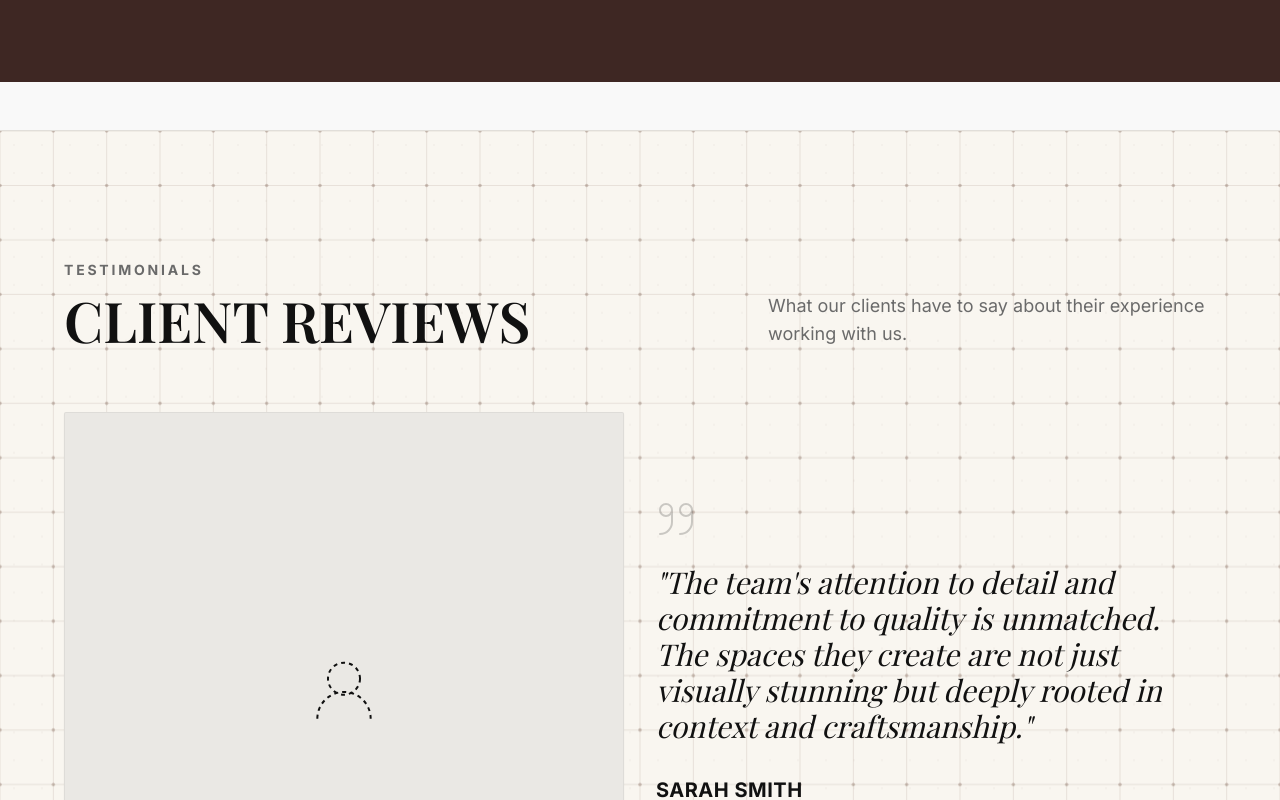
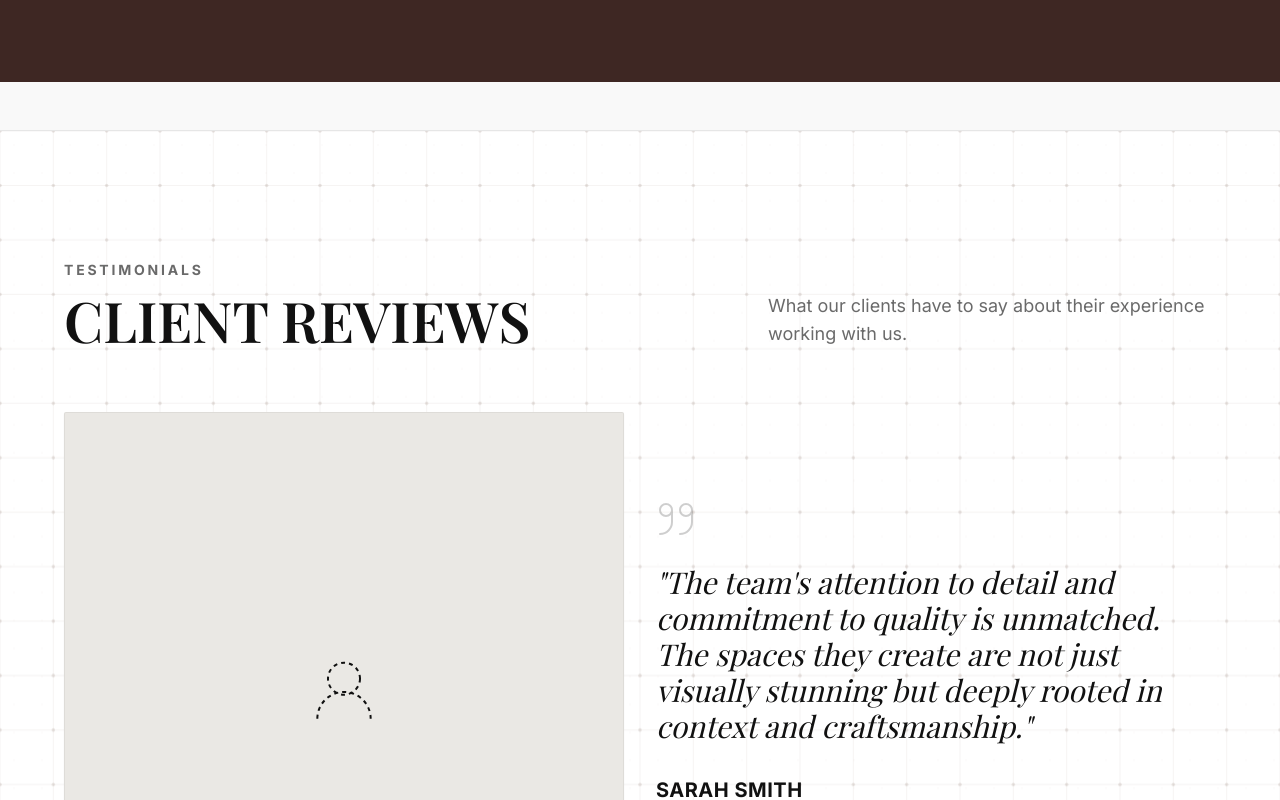
Before and after one commit to ahal0309/planbe20, a Next.js app: page / in a window 1280 px wide. Shown: the part 1780-2580 px from the top of the page. Built offline with nearby package versions, Linux system fonts and the light colour scheme; a web font is replaced by a local one.

Commit message:
Set kinetic grid background to pure white and soften brown line opacity

```diff
--- a/src/components/ui/kinetic-grid.tsx
+++ b/src/components/ui/kinetic-grid.tsx
@@ -178,22 +178,22 @@ export default function KineticGrid({
           ripple: "255,255,255",
         },
         architectural: {
-          bg: "#F9F6F0",
-          dotColor: "rgba(90,55,40,0.08)",
-          lineBase: { r: 90, g: 55, b: 40, a: 0.14 },
-          lineActive: { r: 90, g: 55, b: 40, a: 0.85 },
-          nodeBase: { r: 90, g: 55, b: 40, a: 0.25 },
-          nodeActive: { r: 90, g: 55, b: 40, a: 0.95 },
+          bg: "#FFFFFF",
+          dotColor: "rgba(90,55,40,0.035)",
+          lineBase: { r: 90, g: 55, b: 40, a: 0.07 },
+          lineActive: { r: 90, g: 55, b: 40, a: 0.45 },
+          nodeBase: { r: 90, g: 55, b: 40, a: 0.12 },
+          nodeActive: { r: 90, g: 55, b: 40, a: 0.65 },
           glow: "90,55,40",
           ripple: "139,107,93",
         },
         subtle: {
           bg: "transparent",
-          dotColor: "rgba(90,55,40,0.05)",
-          lineBase: { r: 90, g: 55, b: 40, a: 0.10 },
-          lineActive: { r: 90, g: 55, b: 40, a: 0.65 },
-          nodeBase: { r: 90, g: 55, b: 40, a: 0.18 },
-          nodeActive: { r: 90, g: 55, b: 40, a: 0.8 },
+          dotColor: "rgba(90,55,40,0.03)",
+          lineBase: { r: 90, g: 55, b: 40, a: 0.05 },
+          lineActive: { r: 90, g: 55, b: 40, a: 0.35 },
+          nodeBase: { r: 90, g: 55, b: 40, a: 0.10 },
+          nodeActive: { r: 90, g: 55, b: 40, a: 0.5 },
           glow: "90,55,40",
           ripple: "139,107,93",
         },
@@ -427,7 +427,7 @@ export default function KineticGrid({
     globalColor === "monochrome"
       ? "bg-[#000000]"
       : globalColor === "architectural"
-      ? "bg-[#F9F6F0]"
+      ? "bg-white"
       : globalColor === "subtle"
       ? "bg-transparent"
       : "bg-[#161618]";
```
